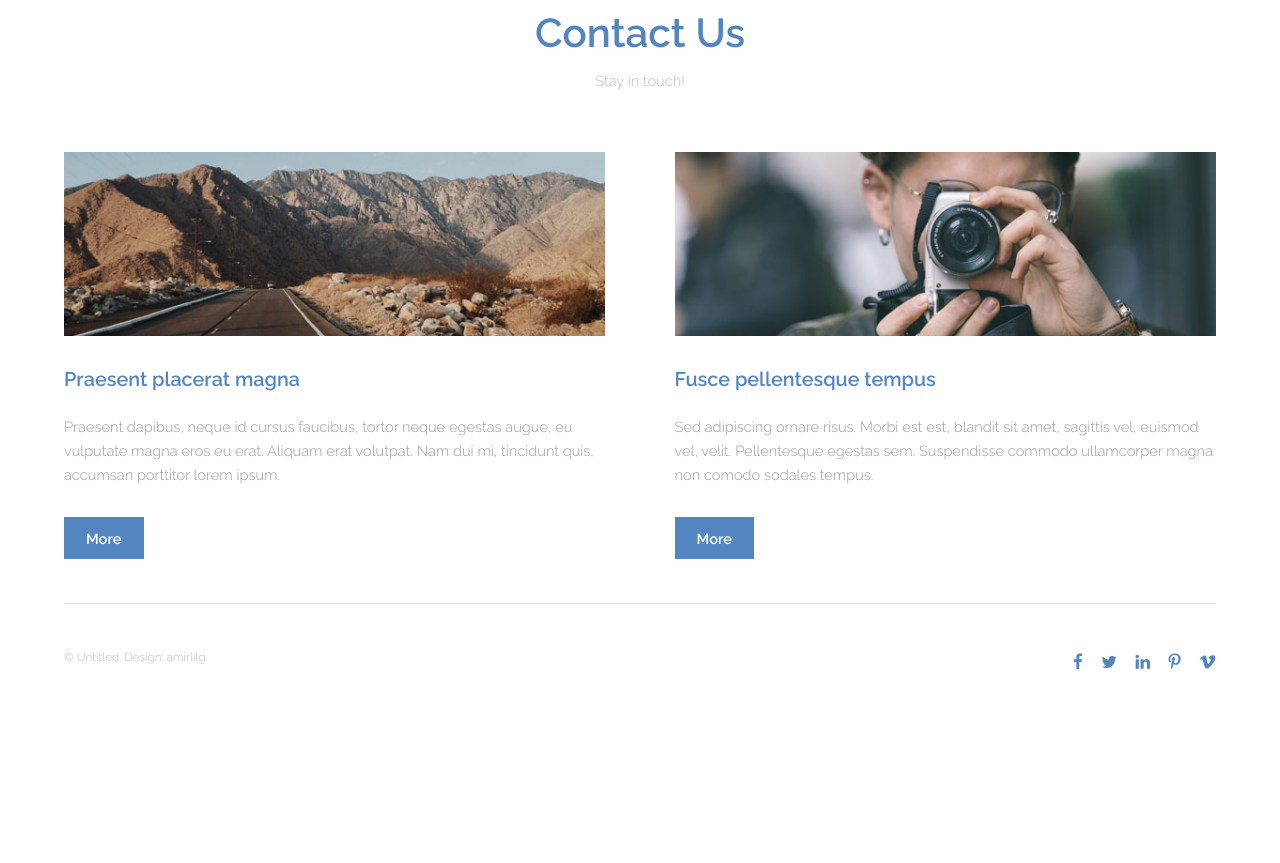
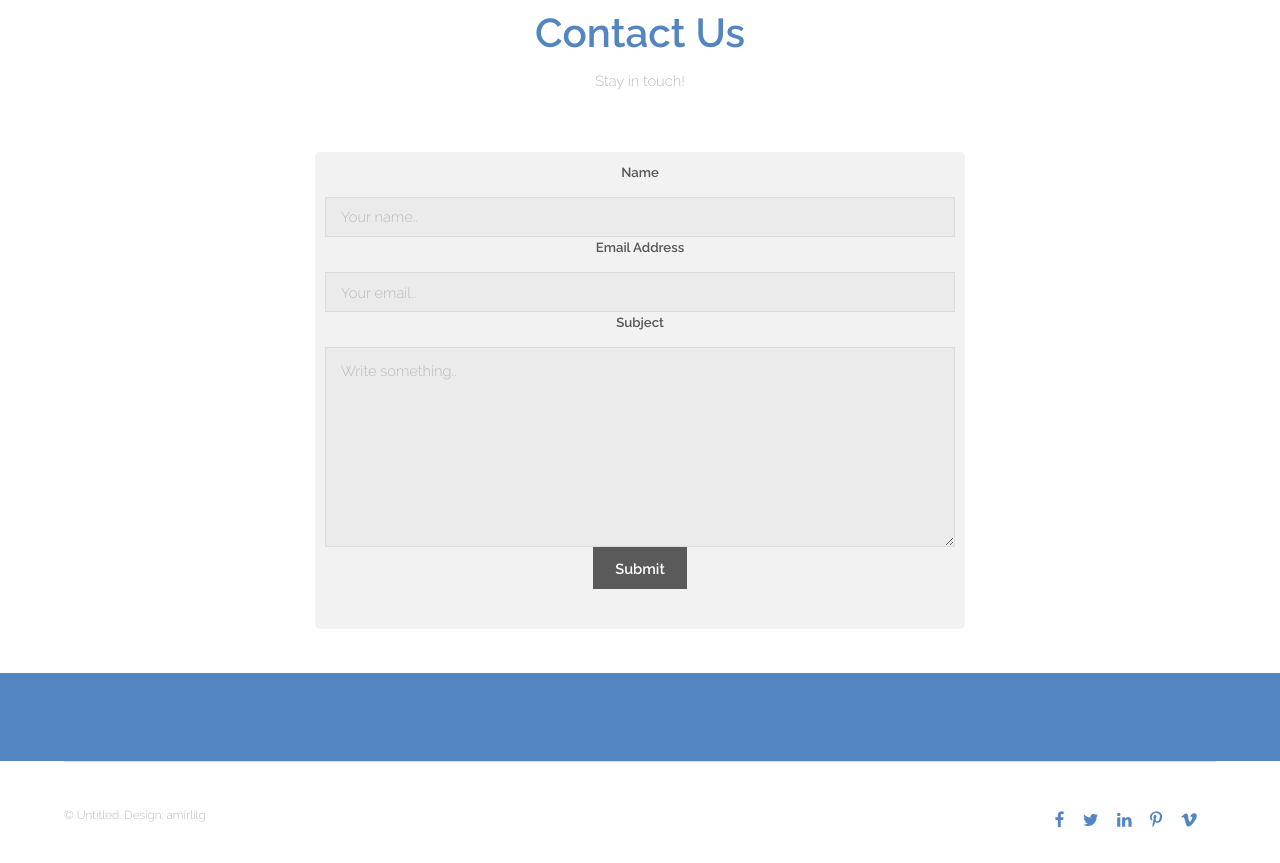
Before and after one commit to amirlilg/ProjectRaazi, a plain HTML site: page index.html in a window 1280 px wide. Shown: the part 1501-2364 px from the top of the page. Before the commit the page ends 2206 px from the top, so only its background shows below. Drawn offline with nearby package versions, Linux system fonts and the light colour scheme.

Commit message:
added contact us - first base

```diff
--- a/assets/css/main.css
+++ b/assets/css/main.css
@@ -10,6 +10,16 @@
 
 /* Reset */
 
+	.container {
+		border-radius: 5px;
+		background-color: #f2f2f2;
+		padding: 10px;
+		max-width: 650px;<!-- to be changed -->
+	}
+
+	.form_box_last {
+		border-bottom: 5px;
+	}
 
     .square {
         height: 5px;
@@ -1774,6 +1784,7 @@
 		max-width: 75em;
 		margin: 0 auto;
         max-height: auto;
+
 	}
 
 		@media screen and (max-width: 1280px) {
@@ -2746,7 +2757,7 @@
 	}
 
 		.subpage #header {
-			background: #5385c1;
+			background: #3673bc;
 			top: 0;
 			height: 44px;
 			line-height: 44px;
--- a/index.html
+++ b/index.html
@@ -4,7 +4,9 @@
 	templated.co @templatedco
 	Released for free under the Creative Commons Attribution 3.0 license (templated.co/license)
 -->
+<section id="top_section">
 
+</section>
 
 <html>
 	<head>
@@ -40,7 +42,7 @@
         <style>
 
         </style>
-		<title id="top">Daroubar</title>
+		<title>Daroubar</title>
 		<meta charset="utf-8" />
 		<meta name="viewport" content="width=device-width, initial-scale=1" />
 		<link rel="stylesheet" href="assets/css/main.css" />
@@ -53,7 +55,7 @@
 				<div class="inner">
 					<a href="index.html" class="logo" >DAROUBAR</a>
 					<nav id="nav">
-						<a class="onclr" href="index.html#top">Home</a>
+						<a class="onclr" href="index.html#top_section">Home</a>
 						<a class="onclr" href="index.html#one">Introduction</a>
 						<a class="onclr" href="index.html#two">About Us</a>
                         <a class="onclr" href="index.html#three">Contact Us</a>
@@ -151,18 +153,33 @@
 						<p>Stay in touch!</p>
 					</header>
 					<div class="flex flex-2">
-						<article>
-							<div class="image fit">
-								<img src="images/pic01.jpg" alt="Pic 01" />
-							</div>
-							<header>
-								<h3>Praesent placerat magna</h3>
-							</header>
-							<p>Praesent dapibus, neque id cursus faucibus, tortor neque egestas augue, eu vulputate magna eros eu erat. Aliquam erat volutpat. Nam dui mi, tincidunt quis, accumsan porttitor lorem ipsum.</p>
-							<footer>
-								<a href="#" class="button special">More</a>
-							</footer>
-						</article>
+                        <div class="container">
+                            <form>
+                                <label class="form_box" for="name">Name</label>
+                                <input type="text" id="name" name="name" placeholder="Your name..">
+
+                                <label class="form_box_last" for="email">Email Address</label>
+                                <input type="text" id="email" name="lastname" placeholder="Your email..">
+
+
+                                <!--
+                                <label for="country">Country</label>
+                                <select id="country" name="country">
+                                    <option value="australia">Australia</option>
+                                    <option value="canada">Canada</option>
+                                    <option value="usa">USA</option>
+                                </select>
+                                -->
+
+                                <label for="subject">Subject</label>
+                                <textarea id="subject" name="subject" placeholder="Write something.." style="height:200px"></textarea>
+
+                                <input type="submit" value="Submit">
+
+                            </form>
+                        </div>
+
+                        <!--
 						<article>
 							<div class="image fit">
 								<img src="images/pic02.jpg" alt="Pic 02" />
@@ -175,10 +192,15 @@
 								<a href="#" class="button special">More</a>
 							</footer>
 						</article>
+						-->
 					</div>
 				</div>
 			</section>
 
+
+    <section id="four" class="wrapper style1 special">
+
+    </section>
 
 		<!-- Footer -->
 			<footer id="footer">
@@ -193,6 +215,8 @@
 							<li><a href="#" class="icon fa-linkedin"><span class="label">linkedIn</span></a></li>
 							<li><a href="#" class="icon fa-pinterest-p"><span class="label">Pinterest</span></a></li>
 							<li><a href="#" class="icon fa-vimeo"><span class="label">Vimeo</span></a></li>
+                            <li><a href="#" class="icon fa-telegram"><span class="label">Telegram</span></a></li>
+
 						</ul>
 					</div>
 				</div>
```
